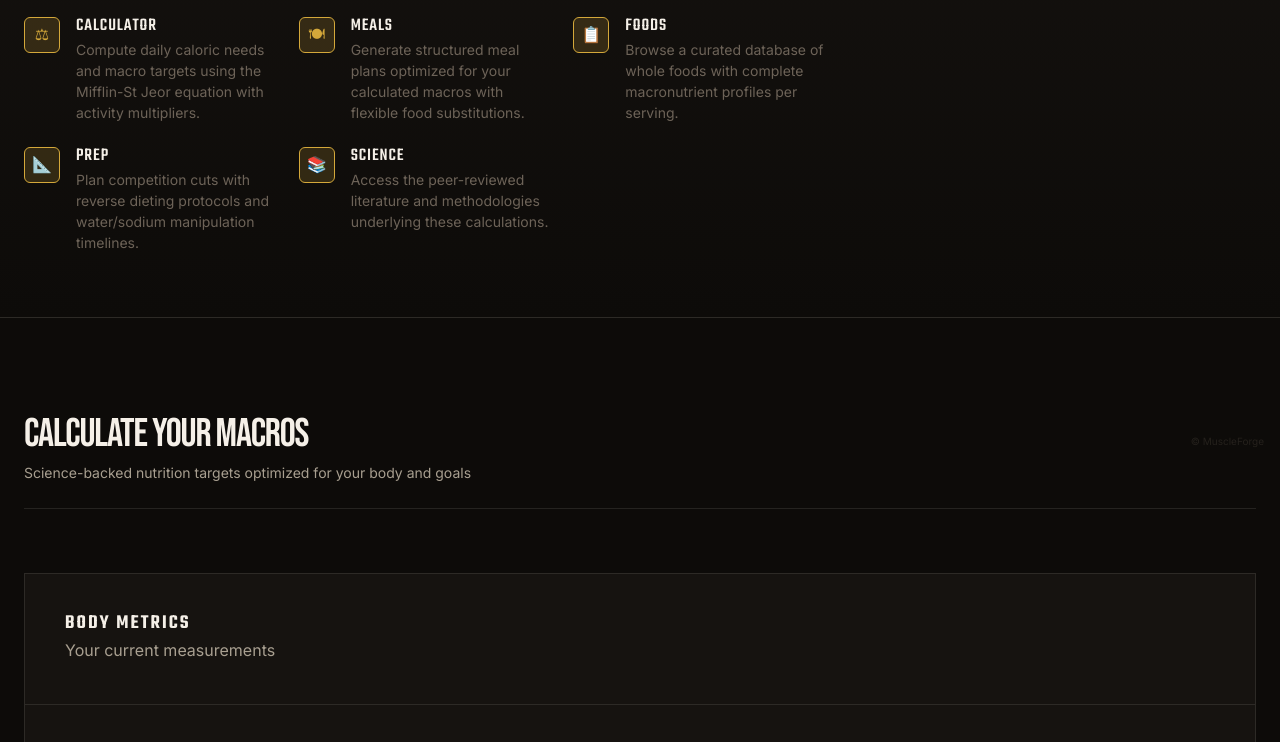
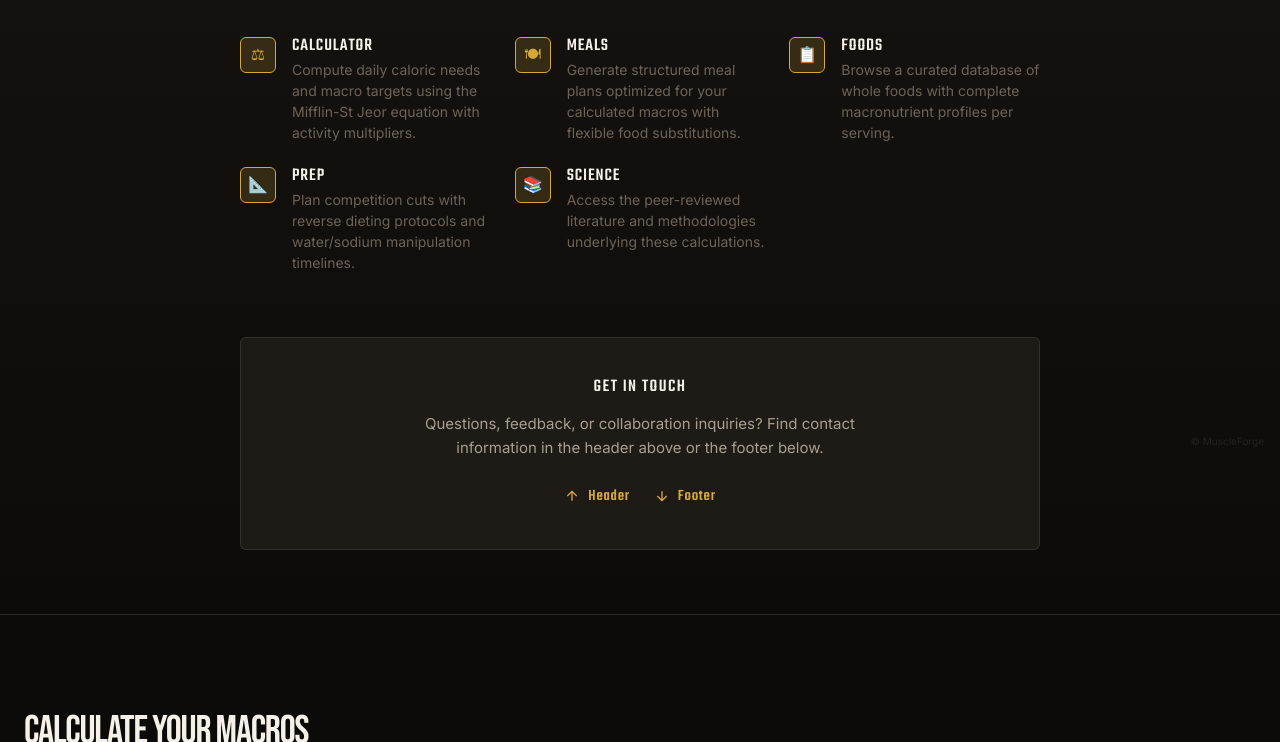
Before and after one commit to canayter/muscleforge, a plain HTML site: page index.html in a window 1280 px wide. Shown: the part 335-1077 px from the top of the page. Drawn offline with Linux system fonts and the light colour scheme.

Commit message:
Add header spacing, center intro, add contact section
- Added 20px padding-top to header for breathing room above logo
- Increased main content padding (110px → 130px) to compensate
- Centered intro section content with text-align: center
- Added contact card pointing users to header and footer for contact info
- Smooth scroll links to top/bottom of page

Co-Authored-By: Claude Opus 4.5 <noreply@anthropic.com>

```diff
--- a/index.html
+++ b/index.html
@@ -243,6 +243,7 @@ h1, h2, h3, h4, h5, h6, .display {
   background: var(--void);
   border-bottom: 1px solid var(--line);
   transition: background var(--duration-fast) var(--ease-sharp);
+  padding-top: 20px;
 }
 
 .site-header.scrolled {
@@ -456,7 +457,7 @@ h1, h2, h3, h4, h5, h6, .display {
    MAIN CONTENT
    ═══════════════════════════════════════════════════════════════════════════ */
 main {
-  padding-top: 110px;
+  padding-top: 130px;
   min-height: 100vh;
 }
 
@@ -469,6 +470,8 @@ main {
 
 .intro-content {
   max-width: 800px;
+  margin: 0 auto;
+  text-align: center;
 }
 
 .intro-title {
@@ -490,6 +493,8 @@ main {
   display: grid;
   grid-template-columns: repeat(auto-fit, minmax(200px, 1fr));
   gap: var(--space-lg);
+  text-align: left;
+  margin-bottom: var(--space-2xl);
 }
 
 .intro-feature {
@@ -526,6 +531,60 @@ main {
   font-size: 0.875rem;
   color: var(--ink-tertiary);
   line-height: 1.5;
+}
+
+.intro-contact {
+  display: flex;
+  flex-direction: column;
+  align-items: center;
+  gap: var(--space-md);
+  padding: var(--space-xl);
+  background: var(--void-surface);
+  border: 1px solid var(--line);
+  border-radius: var(--radius-lg);
+}
+
+.intro-contact-title {
+  font-family: 'Teko', sans-serif;
+  font-size: 1.125rem;
+  font-weight: 500;
+  letter-spacing: 0.08em;
+  text-transform: uppercase;
+  color: var(--ink);
+}
+
+.intro-contact-text {
+  font-size: 0.9375rem;
+  color: var(--ink-secondary);
+  max-width: 500px;
+}
+
+.intro-contact-links {
+  display: flex;
+  gap: var(--space-lg);
+  margin-top: var(--space-sm);
+}
+
+.intro-contact-link {
+  display: flex;
+  align-items: center;
+  gap: var(--space-sm);
+  font-family: 'Teko', sans-serif;
+  font-size: 1rem;
+  font-weight: 500;
+  letter-spacing: 0.05em;
+  color: var(--primary);
+  text-decoration: none;
+  transition: color var(--duration-fast);
+}
+
+.intro-contact-link:hover {
+  color: var(--accent);
+}
+
+.intro-contact-link svg {
+  width: 16px;
+  height: 16px;
 }
 
 .section {
@@ -1698,6 +1757,21 @@ select.field-input option {
                 <h3>Science</h3>
                 <p>Access the peer-reviewed literature and methodologies underlying these calculations.</p>
               </div>
+            </div>
+          </div>
+
+          <div class="intro-contact">
+            <h3 class="intro-contact-title">Get in Touch</h3>
+            <p class="intro-contact-text">Questions, feedback, or collaboration inquiries? Find contact information in the header above or the footer below.</p>
+            <div class="intro-contact-links">
+              <a href="#" class="intro-contact-link" onclick="window.scrollTo({top: 0, behavior: 'smooth'}); return false;">
+                <svg viewBox="0 0 24 24" fill="none" stroke="currentColor" stroke-width="2"><path d="M12 19V5M5 12l7-7 7 7"/></svg>
+                Header
+              </a>
+              <a href="#" class="intro-contact-link" onclick="window.scrollTo({top: document.body.scrollHeight, behavior: 'smooth'}); return false;">
+                <svg viewBox="0 0 24 24" fill="none" stroke="currentColor" stroke-width="2"><path d="M12 5v14M5 12l7 7 7-7"/></svg>
+                Footer
+              </a>
             </div>
           </div>
         </div>
```
